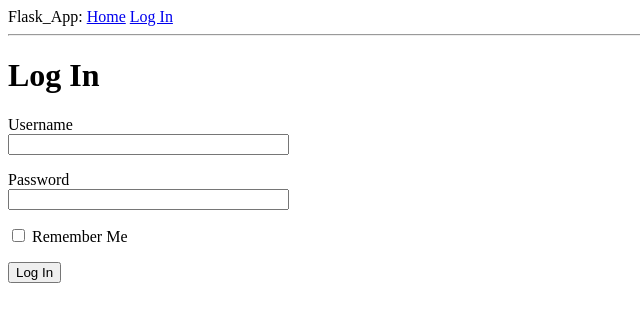
After one commit to karthikrk1/flask-app, a Flask app: page /login in a window 1280 px wide. The commit adds this page. Shown: the top 322 px of the page, without its empty margins (0-640 px from the left). Run offline with Flask 2, Linux system fonts and the light colour scheme.

Commit message:
chap-3-part-1

```diff
--- a/app/__init__.py
+++ b/app/__init__.py
@@ -1,5 +1,7 @@
 from flask import Flask
+from config import Config
 
 app = Flask(__name__)
+app.config.from_object(Config)
 
 from app import routes
--- /dev/null
+++ b/app/forms.py
@@ -0,0 +1,9 @@
+from flask_wtf import FlaskForm
+from wtforms import StringField, PasswordField, BooleanField, SubmitField
+from wtforms.validators import DataRequired
+
+class LoginForm(FlaskForm):
+    username = StringField('Username', validators=[DataRequired()])
+    password = PasswordField('Password', validators=[DataRequired()])
+    remember_me = BooleanField('Remember Me')
+    submit = SubmitField('Log In')
--- a/app/routes.py
+++ b/app/routes.py
@@ -1,5 +1,6 @@
 from flask import render_template
 from app import app
+from app.forms import LoginForm
 
 @app.route('/')
 @app.route('/index')
@@ -16,3 +17,8 @@ def index():
         }
     ]
     return render_template('index.html', title='Home', user=user, posts=posts)
+
+@app.route('/login')
+def login():
+    form = LoginForm()
+    return render_template('login.html', title='Log In', form=form)
--- a/app/templates/base.html
+++ b/app/templates/base.html
@@ -7,7 +7,11 @@
         {% endif %}
     </head>
     <body>
-        <div>Flask_App: <a href="/index">Home</a></div>
+        <div>
+            Flask_App:
+            <a href="/index">Home</a>
+            <a href="/login">Log In</a>
+        </div>
         <hr>
         {% block content %} {% endblock %}
     </body>
--- /dev/null
+++ b/app/templates/login.html
@@ -0,0 +1,17 @@
+{% extends "base.html" %}
+{% block content %}
+    <h1>Log In</h1>
+    <form action="" method="post" name="login">
+        {{ form.hidden_tag() }}
+        <p>
+            {{ form.username.label }}<br>
+            {{ form.username(size=32) }}
+        </p>
+        <p>
+            {{ form.password.label }}<br>
+            {{ form.password(size=32) }}
+        </p>
+        <p>{{ form.remember_me() }} {{ form.remember_me.label}} </p>
+        <p>{{ form.submit() }}</p>
+    </form>
+{% endblock %}
--- /dev/null
+++ b/config.py
@@ -0,0 +1,4 @@
+import os
+
+class Config(object):
+    SECRET_KEY = os.environ.get('SECRET_KEY') or 'you-will-never-guess'
```
